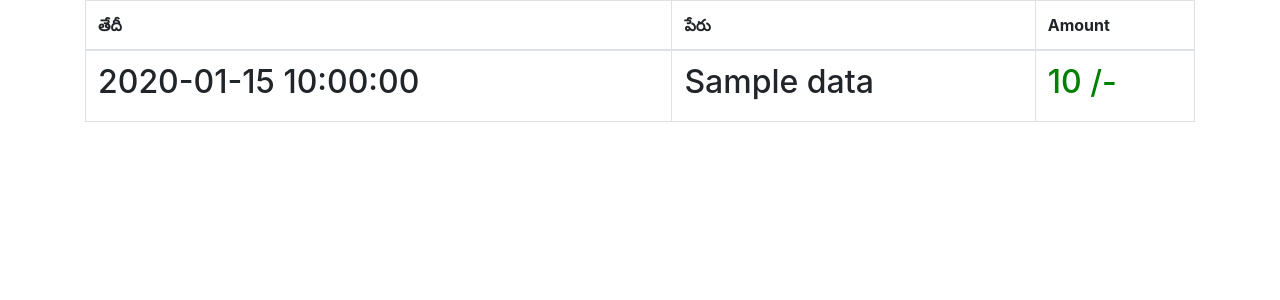
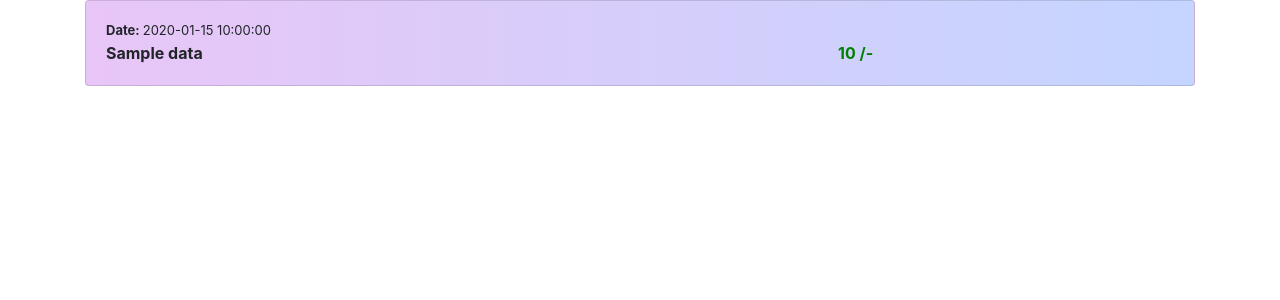
Before and after one commit to mahesh45-py/flask-skeleton, a Flask app: template templates/statement.html in a window 1280 px wide. Shown: the top 300 px of the page. Run offline with Flask 2, Linux system fonts and the light colour scheme; the template is opened without the code that fills it: most values are stand-ins (such as "Sample title", 1, 10 or a date in 2020).

Commit message:
ui update

```diff
--- a/templates/statement.html
+++ b/templates/statement.html
@@ -1,36 +1,48 @@
 <!DOCTYPE html>
 <html lang="en">
+
 <head>
   <meta charset="UTF-8">
   <meta http-equiv="X-UA-Compatible" content="IE=edge">
   <meta name="viewport" content="width=device-width, initial-scale=1.0">
   <title>Statement</title>
   <link rel="stylesheet" href="https://cdn.jsdelivr.net/npm/bootstrap@4.6.2/dist/css/bootstrap.min.css">
-    <script src="https://code.jquery.com/jquery-3.6.3.js" integrity="sha256-nQLuAZGRRcILA+6dMBOvcRh5Pe310sBpanc6+QBmyVM=" crossorigin="anonymous"></script>
+  <script src="https://code.jquery.com/jquery-3.6.3.js" integrity="sha256-nQLuAZGRRcILA+6dMBOvcRh5Pe310sBpanc6+QBmyVM="
+    crossorigin="anonymous"></script>
   <script src="https://cdn.jsdelivr.net/npm/popper.js@1.16.1/dist/umd/popper.min.js"></script>
   <script src="https://cdn.jsdelivr.net/npm/bootstrap@4.6.2/dist/js/bootstrap.bundle.min.js"></script>
+  <style>
+    .blue {
+      background: #a8c0ff;
+      /* fallback for old browsers */
+      background: -webkit-linear-gradient(to right, #e8c6f7, #c4d5ff);
+      /* Chrome 10-25, Safari 5.1-6 */
+      background: linear-gradient(to right, #e8c6f7, #c4d5ff);
+      /* W3C, IE 10+/ Edge, Firefox 16+, Chrome 26+, Opera 12+, Safari 7+ */
+
+    }
+  </style>
 </head>
+
 <body>
   <div class="container">
-        <table class="table table-bordered">
-            <thead>
-              <tr>
-                <th>తేదీ</th>
-                <th>పేరు</th>
-                <th>Amount</th>
-              </tr>
-            </thead>
-            <tbody>
     {% for i in data %}
-             <tr>
-                <td><h2>{{i.date}}</h2></td>
-                <td><h2>{{i.name}}</h2></td>
-                <td><h2 style="color: green;">{{i.amount}} /-</h2></td>
-              </tr>
+      <div class="card blue">
+        <div class="card-body">
+          <div class="row">
+            <div class="col-12" style="font-size: small;"><b>Date: </b>{{i.date}}</div>
+            <div class="col-8"> <b>{{i.name}}</b> </div>
+            <div class="col-4"><b style="color:green">{{i.amount}} /-</b></div>
+
+          </div>
+        </div>
+      </div>
     {% endfor %}
-            </tbody>
-        </table>
+    {% if (data | length == 0) %}
+    <img src="{{url_for('static', filename='crying-baby.gif')}}"  alt="" srcset="">
+    {% endif %}
   </div>
 
 </body>
+
 </html>
```
Also changed, not shown: templates/home.html (+7 -1 lines), static/crying-baby.gif (added), static/download.jpg (added). Lines whose indentation alone changed are shown as unchanged.
